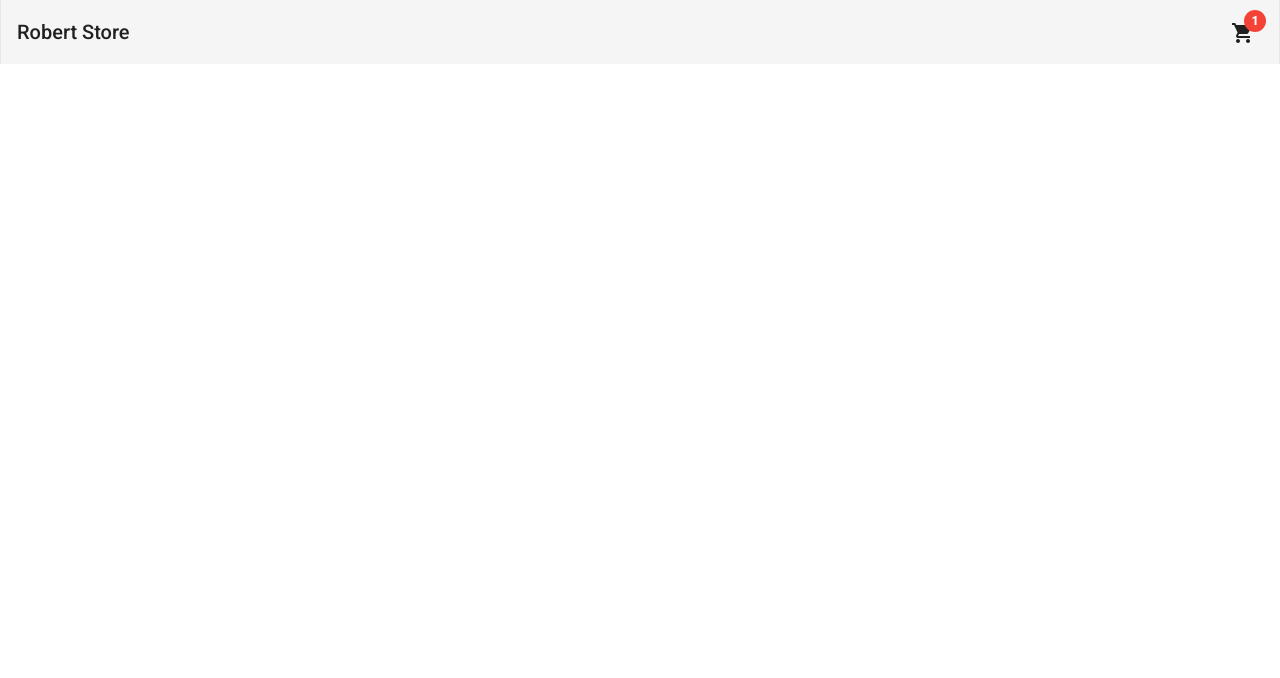
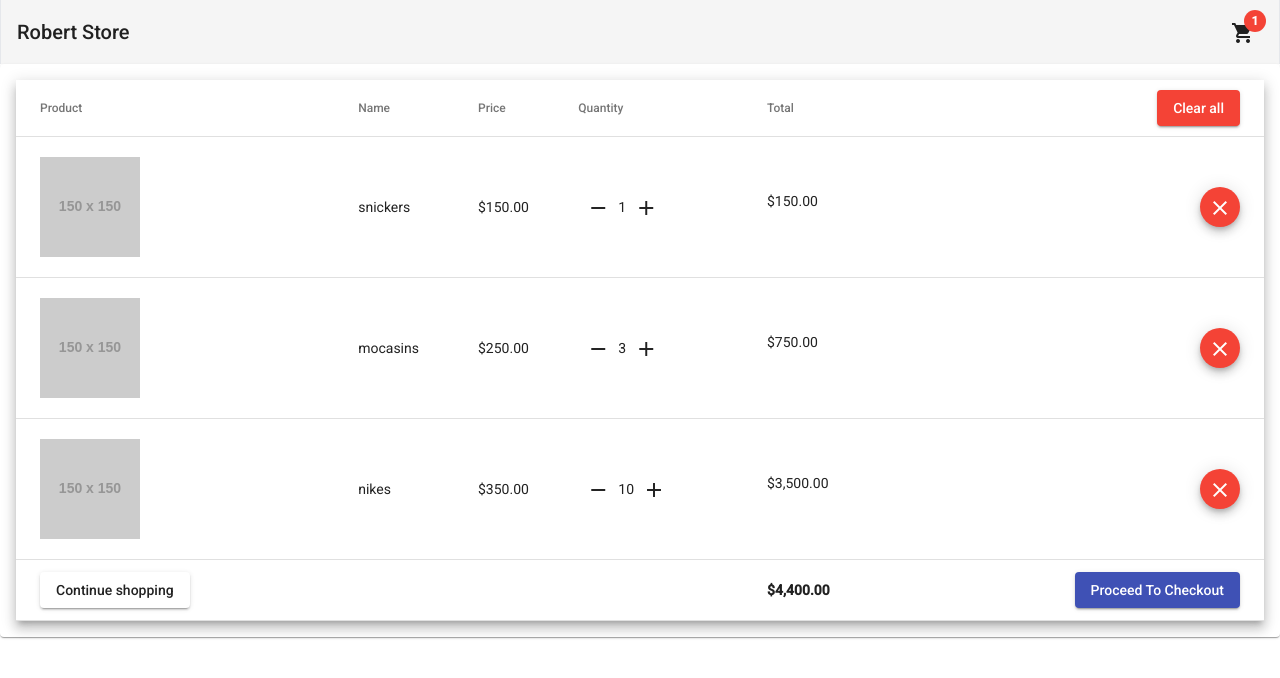
Before and after one commit to Robertron624/store, an Angular app: page /cart in a window 1280 px wide. Before the commit this address led to /. Shown: the top 678 px of the page. Built offline with nearby package versions, Linux system fonts and the light colour scheme.

Commit message:
finished car UI

```diff
--- a/src/app/app-routing.module.ts
+++ b/src/app/app-routing.module.ts
@@ -1,10 +1,15 @@
 import { NgModule } from '@angular/core';
 import { RouterModule, Routes } from '@angular/router';
+import { CartComponent } from './pages/cart/cart.component';
 import { HomeComponent } from './pages/home/home.component';
 
 const routes: Routes = [{
   path: "home",
   component: HomeComponent
+},
+{
+  path: "cart",
+  component: CartComponent
 },
 { path: '',
   redirectTo: 'home',
--- a/src/app/app.module.ts
+++ b/src/app/app.module.ts
@@ -22,9 +22,10 @@ import { HomeComponent } from './pages/home/home.component';
 import { ProductsHeaderComponent } from './pages/home/components/products-header/products-header.component';
 import { FiltersComponent } from './pages/home/components/filters/filters.component';
 import { ProductBoxComponent } from './pages/home/components/product-box/product-box.component';
+import { CartComponent } from './pages/cart/cart.component';
 
 @NgModule({
-  declarations: [AppComponent, HeaderComponent, HomeComponent, ProductsHeaderComponent, FiltersComponent, ProductBoxComponent],
+  declarations: [AppComponent, HeaderComponent, HomeComponent, ProductsHeaderComponent, FiltersComponent, ProductBoxComponent, CartComponent],
   imports: [
     BrowserModule,
     AppRoutingModule,
--- /dev/null
+++ b/src/app/pages/cart/cart.component.css
@@ -0,0 +1,7 @@
+table{
+    width: 100%;
+}
+
+.float-right{
+    float: right;
+}
--- /dev/null
+++ b/src/app/pages/cart/cart.component.html
@@ -0,0 +1,83 @@
+<mat-card class="max-w-7xl mx-auto" *ngIf="cart.items.length">
+    <table mat-table [dataSource]="dataSource" class="mat-elevation-z8 w-11">
+        <ng-container matColumnDef="product">
+            <th mat-header-cell *matHeaderCellDef="">Product</th>
+            <td mat-cell *matCellDef="let element">
+                <img src="{{element.product}}" alt="product" class="w-[100px] my-5"/>
+            </td>
+            <td mat-footer-cell *matFooterCellDef>
+                <button mat-raised-button routerLink="/home">Continue shopping</button>
+            </td>
+        </ng-container>
+
+        <ng-container matColumnDef="name">
+            <th mat-header-cell *matHeaderCellDef="">Name</th>
+            <td mat-cell *matCellDef="let element">
+                <span class="truncate max-w-xs block">{{ element.name }}</span>
+            </td>
+            <td mat-footer-cell *matFooterCellDef></td>
+        </ng-container>
+
+        <ng-container matColumnDef="price">
+            <th mat-header-cell *matHeaderCellDef="">Price</th>
+            <td mat-cell *matCellDef="let element">
+                <span>{{ element.price | currency}}</span>
+            </td>
+            <td mat-footer-cell *matFooterCellDef></td>
+        </ng-container>
+
+        <ng-container matColumnDef="quantity">
+            <th mat-header-cell *matHeaderCellDef="">Quantity</th>
+            <td mat-cell *matCellDef="let element">
+                <button mat-icon-button>
+                    <mat-icon>remove</mat-icon>
+                </button>
+                <span>{{ element.quantity }}</span>
+                <button mat-icon-button>
+                    <mat-icon>add</mat-icon>
+                </button>
+            </td>
+            <td mat-footer-cell *matFooterCellDef></td>
+        </ng-container>
+
+        <ng-container matColumnDef="total">
+            <th mat-header-cell *matHeaderCellDef="">Total</th>
+            <td mat-cell *matCellDef="let element">
+                <p>{{ element.quantity * element.price | currency}}</p>
+            </td>
+            <td mat-footer-cell *matFooterCellDef>
+                <span class="font-bold py-5 block">
+                    {{ getTotal(cart.items) | currency}}
+                </span>
+            </td>
+        </ng-container>
+
+        <ng-container matColumnDef="action">
+            <th mat-header-cell *matHeaderCellDef="">
+                <button mat-raised-button color="warn" class=" float-right">
+                    Clear all
+                </button>
+            </th>
+            <td mat-cell *matCellDef="let element">
+                <button mat-mini-fab color="warn" class=" float-right">
+                    <mat-icon>close</mat-icon>
+                </button>
+            </td>
+            <td mat-footer-cell *matFooterCellDef>
+                <button mat-raised-button color="primary" class=" float-right">
+                    Proceed To Checkout
+                </button>
+            </td>
+        </ng-container>
+
+        <tr mat-header-row *matHeaderRowDef="displayedColumns"> </tr>
+        <tr mat-row *matRowDef="let row; columns: displayedColumns"></tr>
+        <tr mat-footer-row *matFooterRowDef="displayedColumns"></tr>
+    </table>
+</mat-card>
+<mat-card class="max-w-7xl mx-auto" *ngIf="!cart.items.length">
+    <p>
+        Your cart is empty.
+        <button mat-raised-button routerLink="home">Start shopping</button>
+    </p>
+</mat-card>
--- /dev/null
+++ b/src/app/pages/cart/cart.component.ts
@@ -0,0 +1,57 @@
+import { Component, OnInit } from "@angular/core";
+import { Cart, CartItem } from "src/app/models/cart.model";
+
+@Component({
+  selector: "app-cart",
+  templateUrl: `./cart.component.html`,
+  styleUrls: ['./cart.component.css'],
+})
+export class CartComponent implements OnInit {
+  cart: Cart = {
+    items: [
+      {
+        product: "https://via.placeholder.com/150",
+        name: "snickers",
+        price: 150,
+        quantity: 1,
+        id: 1,
+      },
+      {
+        product: "https://via.placeholder.com/150",
+        name: "mocasins",
+        price: 250,
+        quantity: 3,
+        id: 2,
+      },
+      {
+        product: "https://via.placeholder.com/150",
+        name: "nikes",
+        price: 350,
+        quantity: 10,
+        id: 3,
+      }
+    ],
+  };
+
+  dataSource: Array<CartItem> = [];
+  displayedColumns: Array<string> = [
+    "product",
+    "name",
+    "price",
+    "quantity",
+    "total",
+    "action",
+  ];
+
+  constructor() {}
+
+  ngOnInit(): void {
+    this.dataSource = this.cart.items;
+  }
+
+  getTotal(items: Array<CartItem>): number {
+    return items
+      .map((item) => item.price * item.quantity)
+      .reduce((prev, curr) => prev + curr, 0);
+  }
+}
```
Also changed, not shown: src/app/models/cart.model.ts (added, +11 -0 lines).
